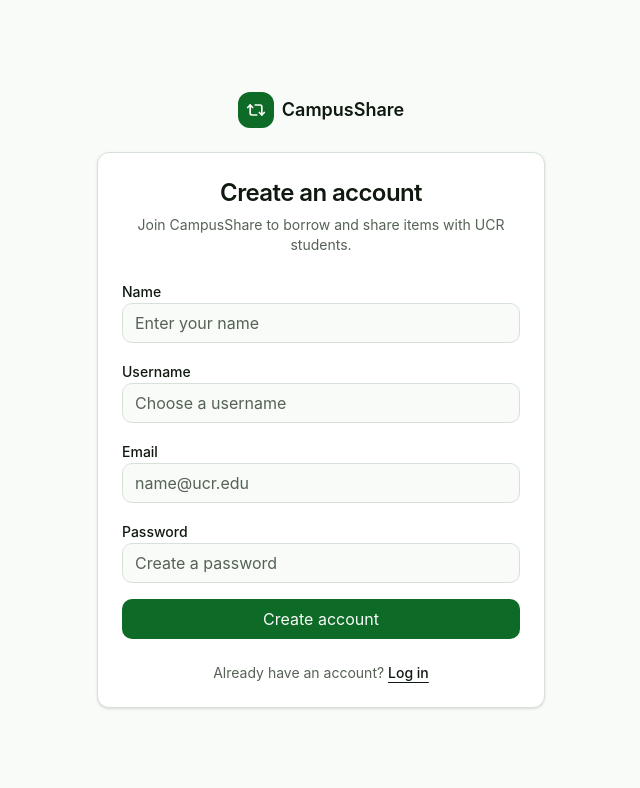
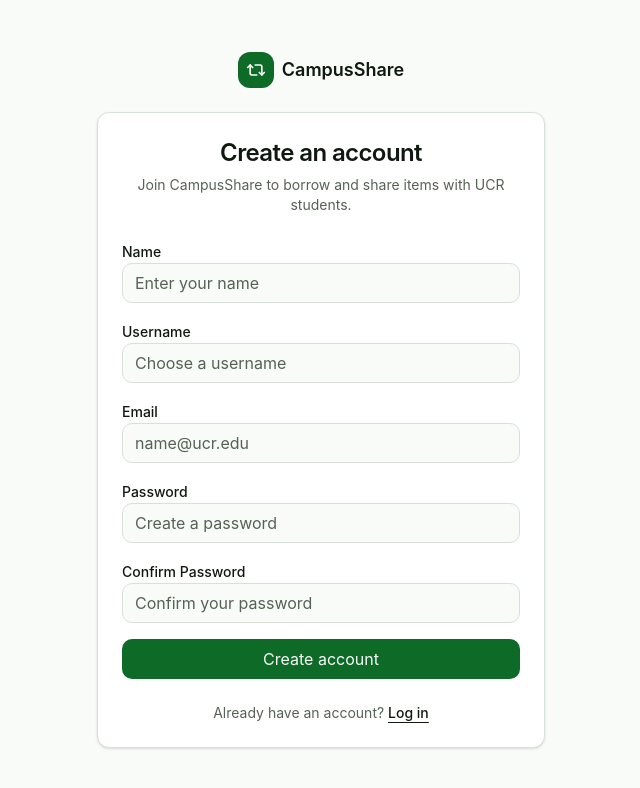
Before and after one commit to bngo044/cs110-final-project, a React (Vite) app in the folder frontend-react/: page /#/register in a window 1280 px wide. Shown: the top 788 px of the page, without its empty margins (319-959 px from the left). Built offline with nearby package versions, Linux system fonts and the light colour scheme.

Commit message:
Adding new functions to login and resister page

```diff
--- a/frontend-react/src/pages/Login.jsx
+++ b/frontend-react/src/pages/Login.jsx
@@ -1,4 +1,4 @@
-import { useState } from "react"
+import { useState, useEffect } from "react"
 import { Eye, EyeOff, LoaderCircle, Repeat2 } from "lucide-react"
 
 import { Button } from "../components/ui/button"
@@ -15,6 +15,10 @@
   const [message, setMessage] = useState("")
   const [isError, setIsError] = useState(false)
   const [isLoading, setIsLoading] = useState(false)
+
+  useEffect(() => {
+    document.title = "Login | CampusShare"
+  }, [])
 
   // Send the entered credentials to the existing Express login endpoint.
   async function handleSubmit(event) {
@@ -39,7 +43,7 @@
 
       // Protected API requests will use this token after the user logs in.
       localStorage.setItem("campusShareToken", data.token)
-      setMessage(data.message)
+      setMessage(data.message || "Logged in successfully!")
 
       // The dashboard is still in the original frontend folder for now.
       window.setTimeout(() => {
--- a/frontend-react/src/pages/Register.jsx
+++ b/frontend-react/src/pages/Register.jsx
@@ -1,4 +1,4 @@
-import { useState } from "react"
+import { useState, useEffect } from "react"
 import { Link, useNavigate } from "react-router-dom"
 import { LoaderCircle, Repeat2 } from "lucide-react"
 
@@ -17,12 +17,17 @@
   // navigate() changes React pages without reloading the browser.
   const navigate = useNavigate()
 
+  useEffect(() => {
+  document.title = "Register | CampusShare"
+  }, [])
+
   // Store all registration inputs together because they are submitted together.
   const [form, setForm] = useState({
     name: "",
     username: "",
     email: "",
     password: "",
+    confirmPassword: "",
   })
 
   const [message, setMessage] = useState("")
@@ -46,15 +51,31 @@
 
     setMessage("")
     setIsError(false)
+
+    if (!form.email.toLowerCase().endsWith("ucr.edu")) {
+      setIsError(true)
+      setMessage("Please register with a valid ucr email address (@ucr.edu).")
+      return
+    }
+
+    if (form.password !== form.confirmPassword) {
+    setIsError(true)
+    setMessage("Passwords do not match.")
+    return
+    }
+
     setIsLoading(true)
 
     try {
+
+      const { name, username, email, password } = form
+
       const response = await fetch("/api/register", {
         method: "POST",
         headers: {
           "Content-Type": "application/json",
         },
-        body: JSON.stringify(form),
+        body: JSON.stringify({ name, username, email, password }),
       })
 
       const data = await response.json()
@@ -63,7 +84,7 @@
         throw new Error(data.message || "Registration failed.")
       }
 
-      setMessage(data.message)
+      setMessage(data.message || "Account created successfully!")
 
       // After a successful registration, return to the login page.
       window.setTimeout(() => {
@@ -164,6 +185,20 @@
                 />
               </div>
 
+              <div className="space-y-2">
+                <Label htmlFor="confirmPassword">Confirm Password</Label>
+                <Input
+                  id="confirmPassword"
+                  name="confirmPassword"
+                  type="password"
+                  autoComplete="new-password"
+                  placeholder="Confirm your password"
+                  required
+                  value={form.confirmPassword}
+                  onChange={handleChange}
+                />
+              </div>
+
               {message && (
                 <p
                   className={
```
